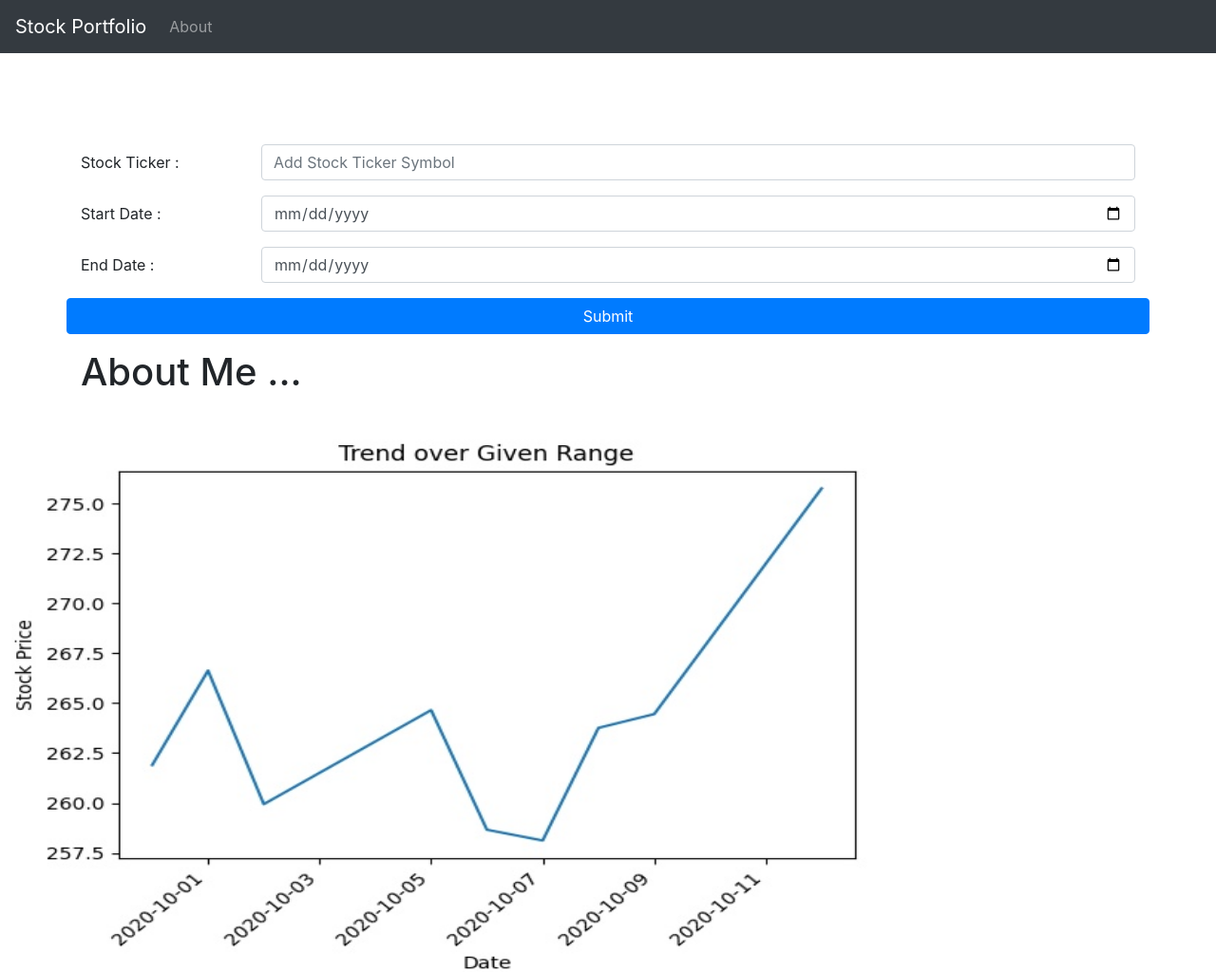
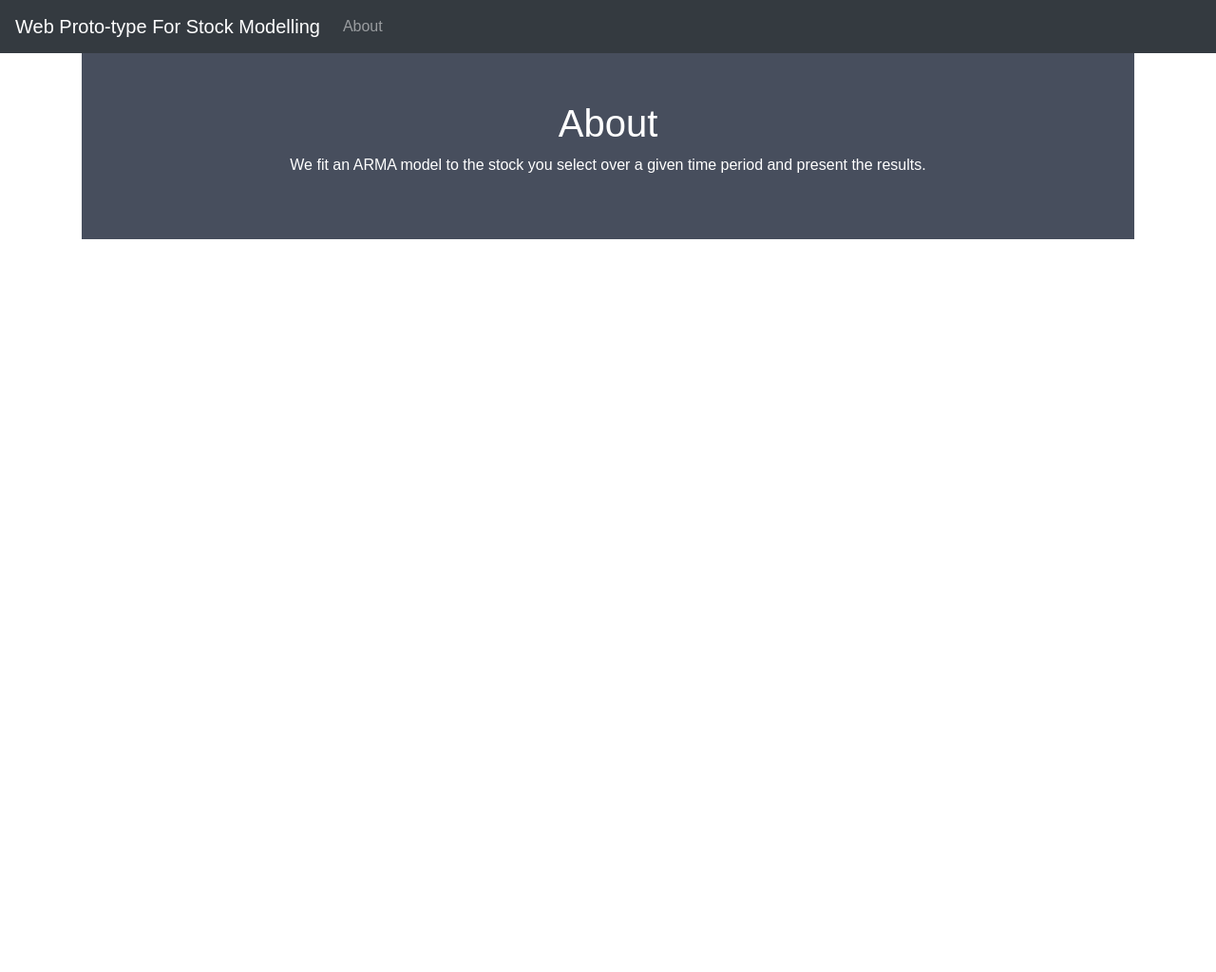
Before and after one commit to dorrero/Djando-web-Stock-Modeling, a Django app: page /about.html in a window 1280 px wide. Shown: the whole page at 95% size. After the commit the page ends 252 px from the top, so only its background shows below. Run offline with Django 3.2, Linux system fonts and the light colour scheme; some libraries are stand-ins or nearby versions.

```diff
--- a/stock_modeling/quotes/templates/about.html
+++ b/stock_modeling/quotes/templates/about.html
@@ -1,7 +1,89 @@
 {% extends 'base.html' %}
 
 {% block content %}
+<head>
+<meta name="viewport" content="width=device-width, initial-scale=1">
+<style>
+body {
+  font-family: Arial, Helvetica, sans-serif;
+  margin: 0;
+}
 
-<h1>About Me ...</h1>
+html {
+  box-sizing: border-box;
+}
+
+*, *:before, *:after {
+  box-sizing: inherit;
+}
+
+.column {
+  float: left;
+  width: 20%;
+  margin-bottom: 16px;
+  padding: 0 8px;
+}
+
+.card {
+  box-shadow: 0 4px 8px 0 rgba(0, 0, 0, 0.2);
+  margin: 8px;
+}
+
+.about-section {
+  padding: 50px;
+  text-align: center;
+  background-color: #474e5d;
+  color: white;
+}
+
+.container {
+  padding: 0 16px;
+}
+
+.container::after, .row::after {
+  content: "";
+  clear: both;
+  display: table;
+}
+
+.title {
+  color: grey;
+}
+#imgs {
+  width: 20%;
+  height: 150px;
+  object-fit: cover;
+  object-positon: center center;
+}
+.button {
+  border: none;
+  outline: 0;
+  display: inline-block;
+  padding: 8px;
+  color: white;
+  background-color: #000;
+  text-align: center;
+  cursor: pointer;
+  width: 100%;
+}
+
+.button:hover {
+  background-color: #555;
+}
+
+@media screen and (max-width: 650px) {
+  .column {
+    width: 100%;
+    display: block;
+  }
+}
+</style>
+</head>
+<body>
+
+<div class="about-section">
+  <h1 style="text-align:center">About</h1>
+  <p style="text-align:center">We fit an ARMA model to the stock you select over a given time period and present the results.</p>
+</div>
 
 {% endblock %}
--- a/stock_modeling/quotes/templates/base.html
+++ b/stock_modeling/quotes/templates/base.html
@@ -8,12 +8,12 @@
     <!-- Bootstrap CSS -->
     <link rel="stylesheet" href="https://stackpath.bootstrapcdn.com/bootstrap/4.5.2/css/bootstrap.min.css" integrity="sha384-JcKb8q3iqJ61gNV9KGb8thSsNjpSL0n8PARn9HuZOnIxN0hoP+VmmDGMN5t9UJ0Z" crossorigin="anonymous">
 
-    <title>Stock Portfolio</title>
+    <title>Stock Modelling</title>
   </head>
   <body>
 
   	<nav class="navbar navbar-expand-lg navbar-dark bg-dark">
-        <a class="navbar-brand" href="{% url 'home' %}">Stock Portfolio</a>
+        <a class="navbar-brand" href="{% url 'home' %}">Web Proto-type For Stock Modelling</a>
         <button class="navbar-toggler" type="button" data-toggle="collapse" data-target="#navbarSupportedContent" aria-controls="navbarSupportedContent" aria-expanded="false" aria-label="Toggle navigation">
             <span class="navbar-toggler-icon"></span>
         </button>
@@ -28,37 +28,10 @@
     </nav>
 
   	<div class="container">
-      <br/><br/><br/><br/>
-      <form action="{% url 'home' %}" method="POST">
-        {% csrf_token %}
-        <div class="form-group row">
-          <label for="ticker" class="col-sm-2 col-form-label">Stock Ticker  : </label>
-          <div class="col-sm-10">
-            <input type="text" class="form-control" id="ticker" placeholder="Add Stock Ticker Symbol" name="ticker">
-          </div>
-        </div>
-        <div class="form-group row">
-           <label for="start_date" class="col-2 col-form-label" >Start Date  : </label>
-           <div class="col-sm-10">
-             <input class="form-control" type="date" id="start_date" min="2015-01-01" max="2021-01-01" name="start_date">
-           </div>
-        </div>
-        <div class="form-group row">
-           <label for="end_date" class="col-2 col-form-label">End Date  : </label>
-           <div class="col-sm-10">
-             <input class="form-control" type="date" id="end_date" min="2015-01-01" name="end_date">
-           </div>
-        </div>
-        <div class="form-group row">
-            <button type="submit" class="btn btn-primary btn-block">Submit</button>
-        </div>
-      </form>
 	    {% block content %}
 		{% endblock %}
 	</div>
 
-    {% load static %}
-    <img src="{% static 'plots/historical_plot.jpg' %}" class="img-fluid" alt="Responsive image" style="width:1000px;height:600px;"/>
     <!-- Optional JavaScript -->
     <!-- jQuery first, then Popper.js, then Bootstrap JS -->
     <script src="https://code.jquery.com/jquery-3.5.1.slim.min.js" integrity="sha384-DfXdz2htPH0lsSSs5nCTpuj/zy4C+OGpamoFVy38MVBnE+IbbVYUew+OrCXaRkfj" crossorigin="anonymous"></script>
--- a/stock_modeling/quotes/urls.py
+++ b/stock_modeling/quotes/urls.py
@@ -4,5 +4,5 @@ from . import views
 urlpatterns = [
 	path('', views.home, name="home"),
 	path('about.html', views.about, name="about"),
-	path('form.html', views.form, name="form"),
+	path('model.html', views.model, name="model"),
 ]
--- a/stock_modeling/quotes/views.py
+++ b/stock_modeling/quotes/views.py
@@ -4,7 +4,7 @@ from .stock_models import *
 from .plotting import *
 
 # Create your views here.
-def home(request):
+def model(request):
 	import requests
 	import json
 
@@ -32,13 +32,13 @@ def home(request):
 			api = json.loads(api_request.content)
 		except Exception as e:
 			api = "Error..."
-		return render(request, 'home.html', {'api': api,'file_content':model_summary})
+		return render(request, 'model.html', {'api': api,'file_content':model_summary})
 
 	else:
-		return render(request, 'home.html', {'ticker': "Enter a ticker symbol above."})
+		return render(request, 'model.html', {'ticker': "Enter a ticker symbol above."})
+
+def home(request):
+	return render(request, 'home.html', {})
 
 def about(request):
 	return render(request, 'about.html', {})
-
-def form(request):
-	return render(request, 'form.html', {})
```
Also changed, not shown: stock_modeling/quotes/stock_models.py (+0 -18 lines), stock_modeling/quotes/templates/form.html (deleted, +0 -32 lines), stock_modeling/quotes/templates/home.html (+25 -28 lines), stock_modeling/quotes/templates/model.html (added, +43 -0 lines), stock_modeling/quotes/static/plots/historical_plot.jpg.
